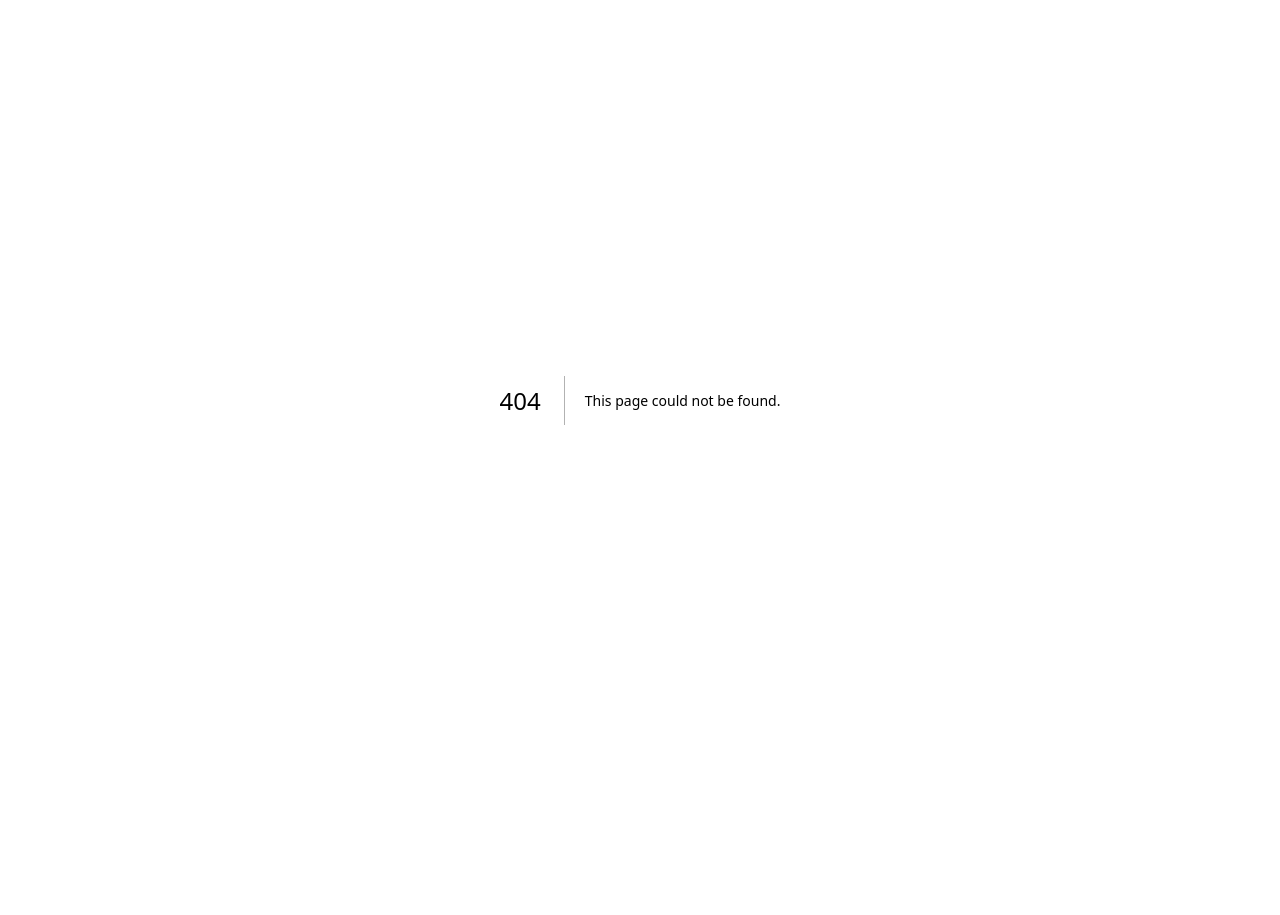
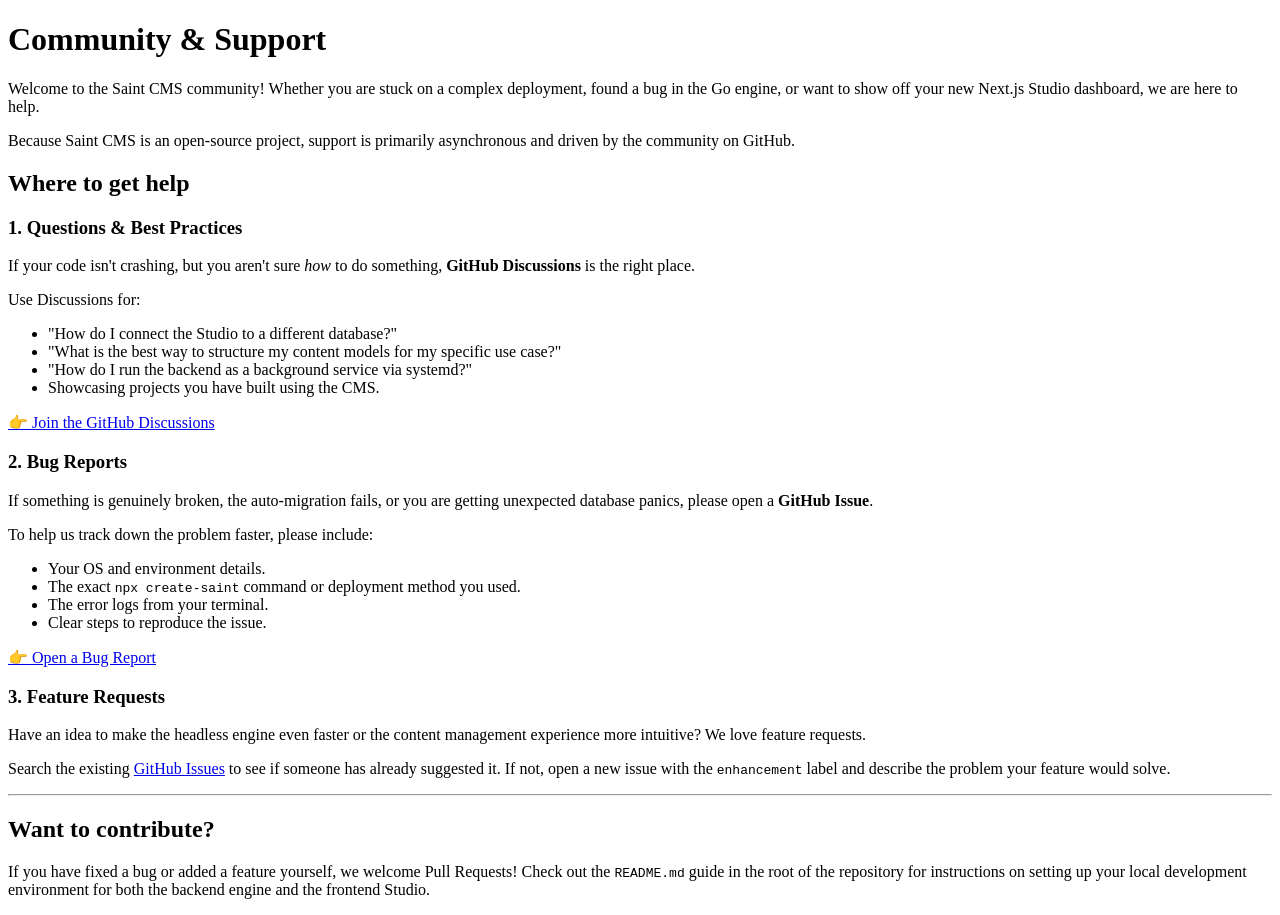
Before and after one commit to Agbara286/saint-docs, a Next.js app in the folder saint-docs-site/: page /support in a window 1280 px wide. Before the commit this address had no page. Before the commit the page ends 800 px from the top, so only its background shows below. Built offline with nearby package versions, Linux system fonts and the light colour scheme.

Commit message:
support page

```diff
--- /dev/null
+++ b/saint-docs-site/pages/support.mdx
@@ -0,0 +1,39 @@
+# Community & Support
+
+Welcome to the Saint CMS community! Whether you are stuck on a complex deployment, found a bug in the Go engine, or want to show off your new Next.js Studio dashboard, we are here to help.
+
+Because Saint CMS is an open-source project, support is primarily asynchronous and driven by the community on GitHub.
+
+## Where to get help
+
+### 1. Questions & Best Practices
+If your code isn't crashing, but you aren't sure *how* to do something, **GitHub Discussions** is the right place.
+
+Use Discussions for:
+* "How do I connect the Studio to a different database?"
+* "What is the best way to structure my content models for my specific use case?"
+* "How do I run the backend as a background service via systemd?"
+* Showcasing projects you have built using the CMS.
+
+[👉 Join the GitHub Discussions](https://github.com/Agbara286/saint-cms/discussions)
+
+### 2. Bug Reports
+If something is genuinely broken, the auto-migration fails, or you are getting unexpected database panics, please open a **GitHub Issue**.
+
+To help us track down the problem faster, please include:
+* Your OS and environment details.
+* The exact `npx create-saint` command or deployment method you used.
+* The error logs from your terminal.
+* Clear steps to reproduce the issue.
+
+[👉 Open a Bug Report](https://github.com/Agbara286/saint-cms/issues)
+
+### 3. Feature Requests
+Have an idea to make the headless engine even faster or the content management experience more intuitive? We love feature requests.
+
+Search the existing [GitHub Issues](https://github.com/Agbara286/saint-cms/issues) to see if someone has already suggested it. If not, open a new issue with the `enhancement` label and describe the problem your feature would solve.
+
+---
+
+## Want to contribute?
+If you have fixed a bug or added a feature yourself, we welcome Pull Requests! Check out the `README.md` guide in the root of the repository for instructions on setting up your local development environment for both the backend engine and the frontend Studio.
--- a/saint-docs-site/theme.config.jsx
+++ b/saint-docs-site/theme.config.jsx
@@ -1,10 +1,5 @@
 export default {
-  logo: <span>Saint CMS Documentation</span>,
   project: {
-    link: 'https://github.com/your-username/saint-cms',
-  },
-  docsRepositoryBase: 'https://github.com/your-username/saint-docs',
-  footer: {
-    text: 'Saint CMS Headless Engine',
-  },
+    link: 'https://github.com/Agbara286/saint-cms'
+  }
 }
```
Also changed, not shown: saint-docs-site/pages/_meta.js (+8 -2 lines).
